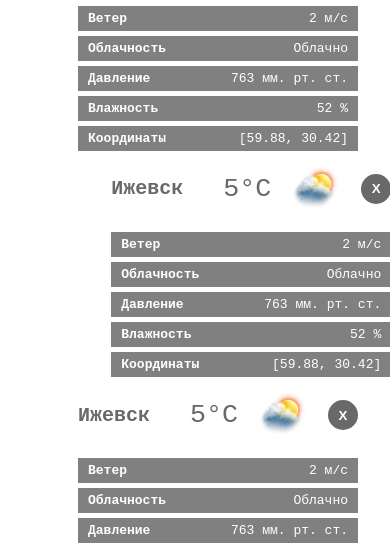
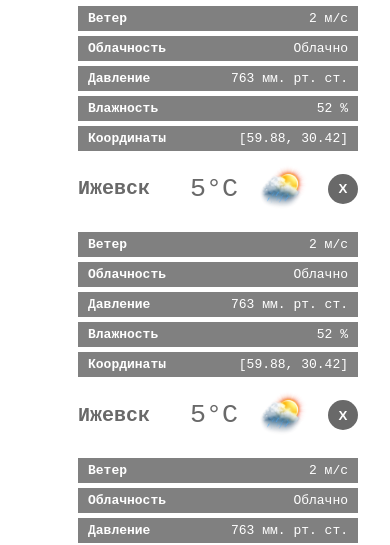
Before and after one commit to 4ound/web-project, a plain HTML site: page lab1/index.html in a window 390 px wide. Shown: the part 555-1100 px from the top of the page. Drawn offline with Linux system fonts and the light colour scheme.

Commit message:
fix margin

```diff
--- a/lab1/static/styles.css
+++ b/lab1/static/styles.css
@@ -227,4 +227,8 @@ h3 {
     .current-city .current-city__info {
         width: 80%;
     }
+
+    .cities-list__city:nth-child(even) {
+        margin-left: 0;
+    }
 }
```
